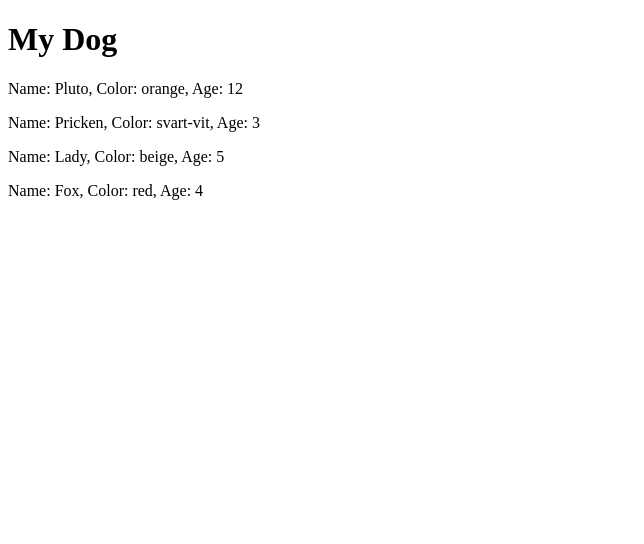
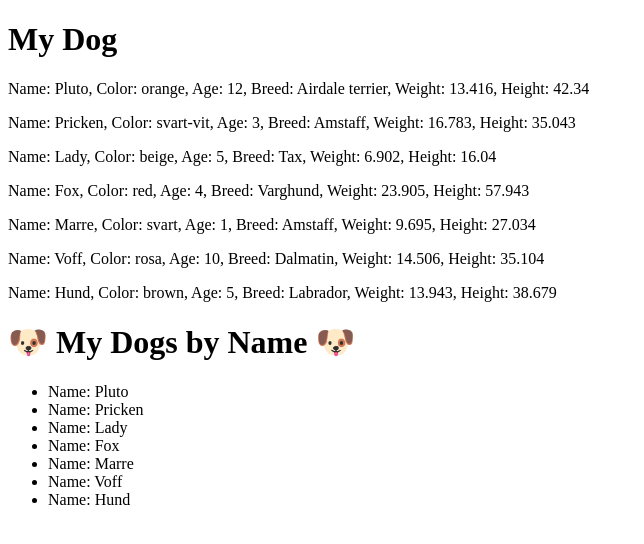
Before and after one commit to sarasandahl/demodog, a PHP site: page / in a window 1280 px wide. Shown: the top 544 px of the page, without its empty margins (0-644 px from the left). Run offline with PHP 8.4, Linux system fonts and the light colour scheme.

Commit message:
first commit

```diff
--- a/index.php
+++ b/index.php
@@ -10,29 +10,39 @@
 
 // DEL 1: Vår data och funktionalitet
 
-class Dog {
+class Dog { //klass Dog som håller/tilldelar värdena enskilda objekt(hund) ska ha. Objekten som tilldelas kommer ärva dessa värden men ha olika egenskaper
     // egenskap = en variabel inne i ett objekt
-    private $name = "";
-    private $color = "";
-    private $age = 0;
+    private $name = ""; //private, icke global pga all kod ska inte ha tillgång tilla kod. "" är en sträng. definerar vaiabel
+    private $color = ""; // "" är en sträng. definerar variabel
+    private $age = 0; // 0 är en int. definerar variabel
+    private $breed = "";
+    private $weight = 0;
+    private $height = 0;
 
-    // konstruktor
-    function __construct(string $name, string $color, int $age) {
-        $this->name = $name; // i JS this.name = name
+    // konstruktor. Konstruktor som definerar/skapar default värden för varje nytt objekt. Så vi senare i Doghotell vet att första värdet är name och string
+    function __construct(string $name, string $color, int $age, string $breed, float $weight, float $height) { // tar emot argumenten $name, $color, $age och med strin/int förytydligar deras värde
+        $this->name = $name; // i JS this.name = name. //säger att this.name är $name
         $this->color = $color;
         $this->age = $age;
+        $this->breed = $breed;
+        $this->weight = $weight;
+        $this->height = $height;
     }
 
-    // metod = funktion inne i objekt
-    function getInfo(): string {
-        return "Name: {$this->name}, Color: {$this->color}, Age: {$this->age}";
+    // metod = funktion inne i objekt som innehåller värdena vi skapat
+    function getInfo(): string { //objektet ska vara en string
+        return "Name: {$this->name}, Color: {$this->color}, Age: {$this->age}, Breed: {$this->breed}, Weight: {$this->weight}, Height: {$this->height}"; //returnera variabler och tilldelad konstruktor ihop. Definerar
+    }
+
+    function getName(): string {
+        return "Name: {$this->name}";
     }
 }
 
-class DogHotell {
-    private $dogs = [];
+class DogHotell { //ny klass med vilka hundar som är inskrivna på hotellet
+    private $dogs = []; //deklarerar arrayen av hundar. Tom, ska passa in värden
 
-    function __construct($dogs) {
+    function __construct($dogs) { //konstruktor som säger att variabel $dogs är dogs genom att passa in den som ett argument. Constuctor definerar de framtida objekten
         $this->dogs = $dogs;
     }
 
@@ -41,25 +51,38 @@ class DogHotell {
     }
 }
 
-class RenderDog {
+class RenderDog { //klass för att rendera dog-objekten och skriva ut
 
-    function renderDogInfo(Dog $dog): string {
-        return "<p>{$dog->getInfo()}</p>";
+    function renderDogInfo(Dog $dog): string {// in i Dog-klassen  och säg att en $Dog med tilldelade värden är dog
+        return "<p>{$dog->getInfo()}</p>"; // kör funktionen getInfo i $dog för att få ut en och en
     }
 
 }
 
+class RenderName {
+
+    function renderDogName(Dog $dog): string {
+        return "<li>{$dog->getName()}</li>";
+    }
+}
+
+
 // DEL 2: Vår app
 
 //$testDog = new Dog("Pluto","orange", 12);
-$myDogs = new DogHotell([
-    new Dog("Pluto","orange", 12),
-    new Dog("Pricken","svart-vit", 3),
-    new Dog("Lady","beige", 5),
-    new Dog("Fox","red", 4)
+$myDogs = new DogHotell([ //array med hundar som tilldelas i klassen DogHotell
+    new Dog("Pluto","orange", 12, "Airdale terrier", 13.416, 42.340), //enskild ny hund in och körs med konstruktorn för att defineras i klassen Dog
+    new Dog("Pricken","svart-vit", 3, "Amstaff", 16.783, 35.043),
+    new Dog("Lady","beige", 5, "Tax", 6.902, 16.04),
+    new Dog("Fox","red", 4, "Varghund", 23.905, 57.943),
+    new Dog("Marre","svart", 1, "Amstaff", 9.695, 27.034),
+    new Dog("Voff","rosa", 10, "Dalmatin", 14.506, 35.104),
+    new Dog("Hund","brown", 5, "Labrador", 13.943, 38.679),
 ]);
 
 $render = new RenderDog();
+$renders = new RenderName();
+
 
 // DEL 3: Vår output = echo HTML
 ?>
@@ -79,10 +102,20 @@ $render = new RenderDog();
         //echo "<p>Name: {$testDog->name} </p>";
         //echo "<p>Color: {$testDog->color} </p>";
 
-        foreach($myDogs->getDogs() as $dog) {
-            echo $render->renderDogInfo($dog);
+        foreach($myDogs->getDogs() as $dog) { //loopa igenom myDogs arrayen som är new DogHotell med renderar lista
+            echo $render->renderDogInfo($dog); //skriv ut varje hund genom att gå in i funktionen render som i sin tur är klassen renderdog ...
+            //som i sin tur kör funktionen renderDogInfo som går in och skriver ut från/i klassen dog och definerart värden och egenskaper
         }
     ?>
 
+        <h1>&#128054; My Dogs by Name &#128054;</h1>
+        <ul>
+    <?php
+        foreach($myDogs->getDogs() as $dog) {
+                echo $renders->renderDogName($dog);
+        }
+    ?>
+        </ul>
+
 </body>
 </html>
```
Also changed, not shown: README.md.
